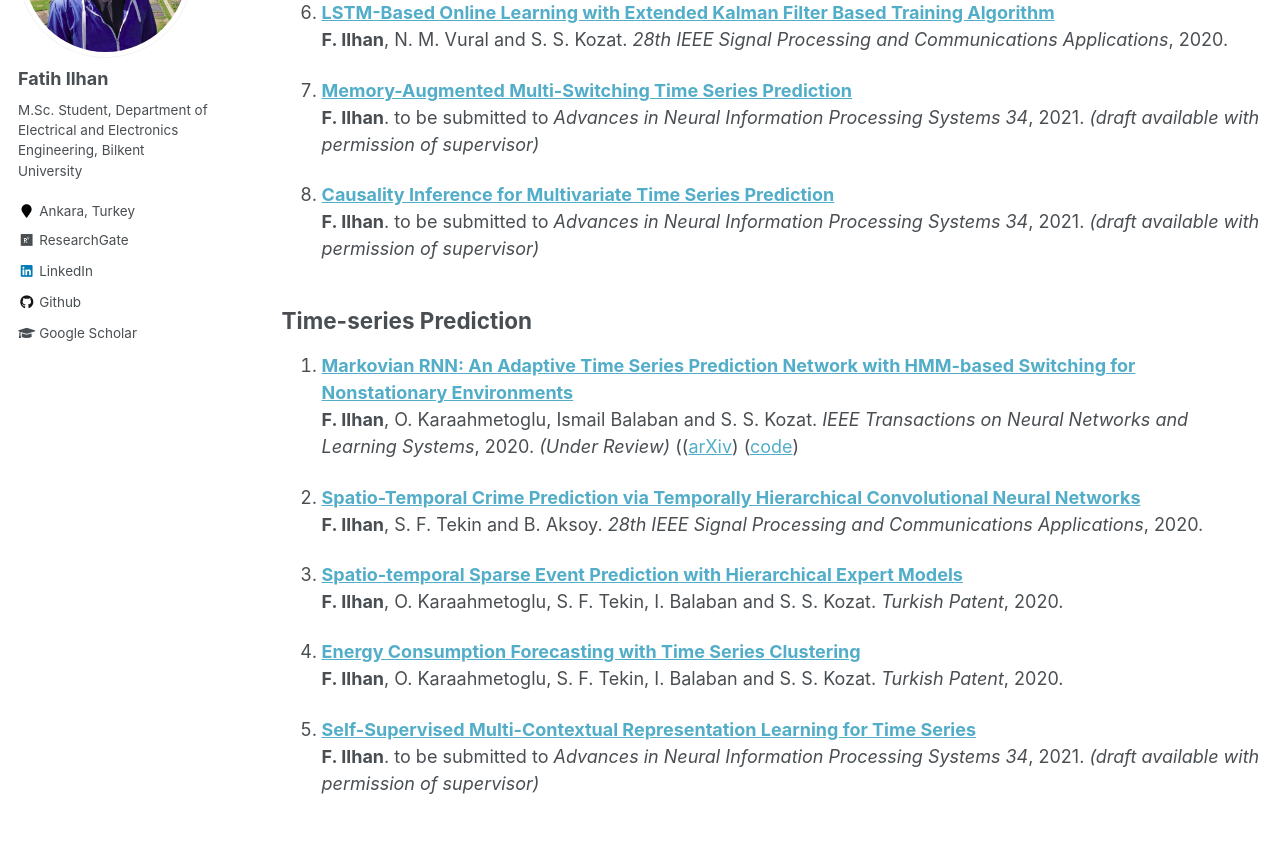
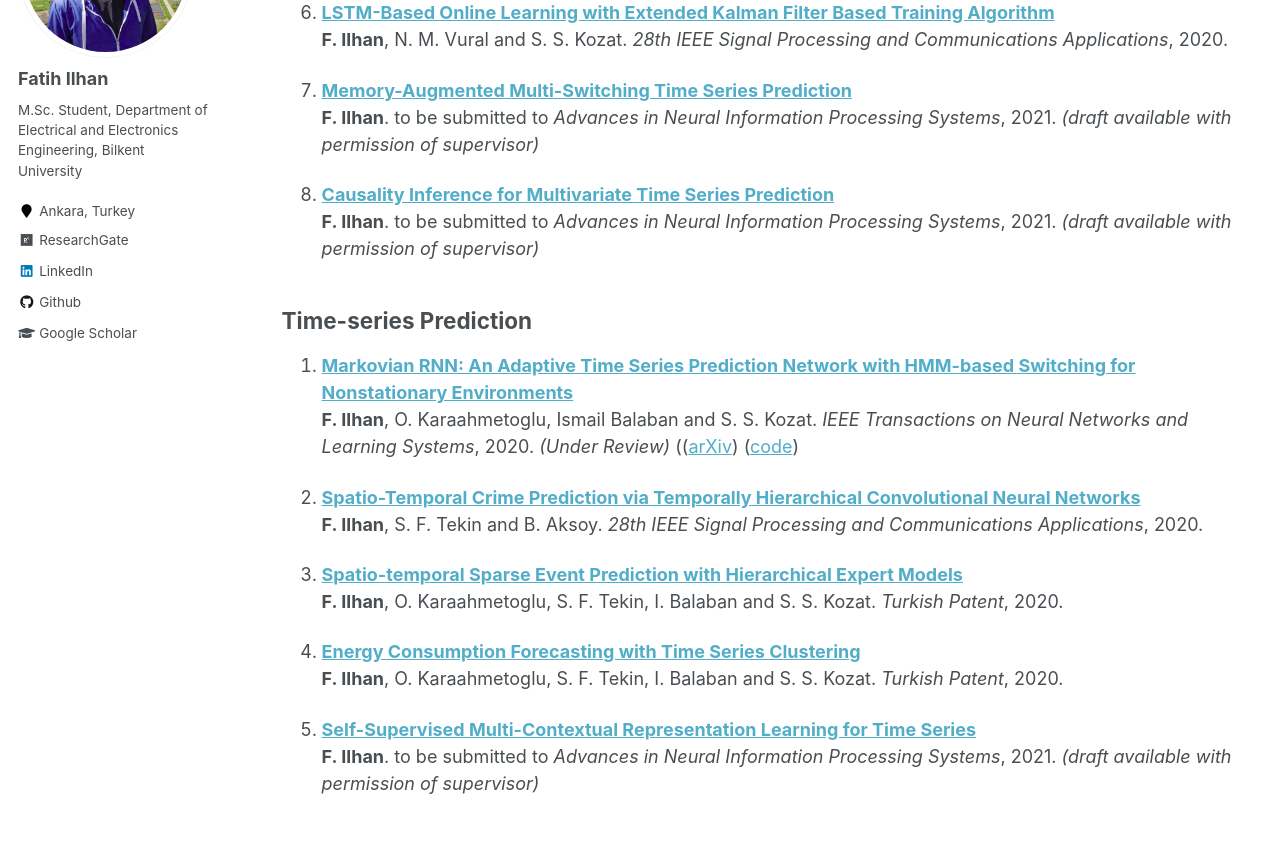
Before and after one commit to fatih-ilhan/fatih-ilhan.github.io, a Jekyll site: the page built from _pages/research.md, in a window 1280 px wide and 1400 px high, scrolled down 791 px. Shown: the part 153-997 px from the top of the window. Built offline with Jekyll 4.4.1, drawn with Linux system fonts in a browser that asks for light colours.

Commit message:
Update research.md

```diff
--- a/_pages/research.md
+++ b/_pages/research.md
@@ -43,11 +43,11 @@ N. M. Vural, **F. Ilhan** and S. S. Kozat.
 
 7. <b>[Memory-Augmented Multi-Switching Time Series Prediction](http://fatih-ilhan.github.io/publications/MEMSW)</b><br>
 <b>F. Ilhan</b>.
-to be submitted to <i>Advances in Neural Information Processing Systems 34</i>, 2021. _(draft available with permission of supervisor)_
+to be submitted to <i>Advances in Neural Information Processing Systems</i>, 2021. _(draft available with permission of supervisor)_
 
 8. <b>[Causality Inference for Multivariate Time Series Prediction](http://fatih-ilhan.github.io/publications/CAUSW)</b><br>
 <b>F. Ilhan</b>.
-to be submitted to <i>Advances in Neural Information Processing Systems 34</i>, 2021. _(draft available with permission of supervisor)_
+to be submitted to <i>Advances in Neural Information Processing Systems</i>, 2021. _(draft available with permission of supervisor)_
 
 ## Time-series Prediction
 
@@ -69,7 +69,7 @@ to be submitted to <i>Advances in Neural Information Processing Systems 34</i>,
 
 5. <b>[Self-Supervised Multi-Contextual Representation Learning for Time Series](http://fatih-ilhan.github.io/publications/SSMCRLT)</b><br>
 <b>F. Ilhan</b>.
-to be submitted to <i>Advances in Neural Information Processing Systems 34</i>, 2021. _(draft available with permission of supervisor)_
+to be submitted to <i>Advances in Neural Information Processing Systems</i>, 2021. _(draft available with permission of supervisor)_
 
 ## Spatio-temporal Event Modeling
 
```
